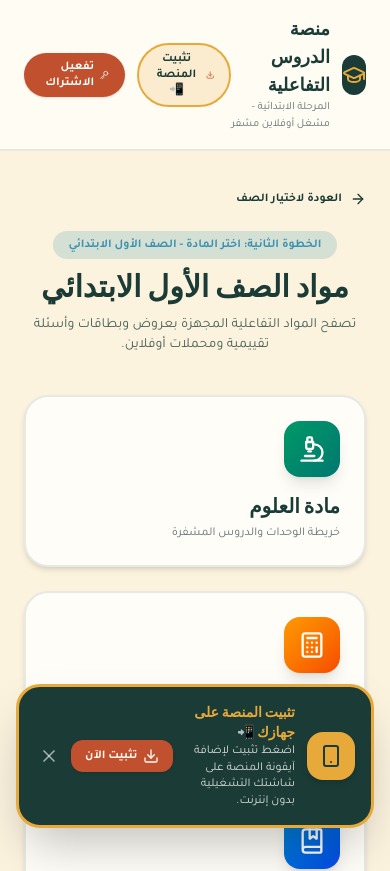
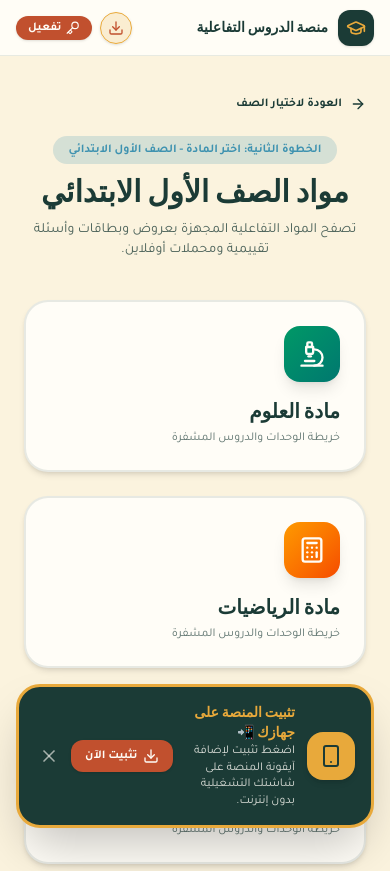
Before and after one commit to Mahmoud-Walid1/InterActive_lessons-test, a Next.js app: page /grades/grade_1/subjects in a window 390 px wide. Shown: the top 871 px of the page. Built offline with nearby package versions, Linux system fonts and the light colour scheme.

Commit message:
style: clean and streamline Header layout for mobile screens

```diff
--- a/src/components/ui/Header.tsx
+++ b/src/components/ui/Header.tsx
@@ -21,38 +21,42 @@ export function Header() {
   };
 
   return (
-    <header className="sticky top-0 z-30 flex items-center justify-between border-b-2 border-[#1B3B36]/10 bg-[#FFFDF7]/90 px-6 py-4 backdrop-blur-md">
-      <Link href="/grades" className="flex items-center gap-3">
-        <div className="flex h-10 w-10 items-center justify-center rounded-xl bg-[#1B3B36] text-[#E8A93B]">
-          <GraduationCap className="h-6 w-6" />
+    <header className="sticky top-0 z-30 flex h-14 w-full items-center justify-between border-b border-[#1B3B36]/10 bg-[#FFFDF7]/95 px-4 backdrop-blur-md">
+      <Link href="/grades" className="flex items-center gap-2.5 shrink-0">
+        <div className="flex h-9 w-9 items-center justify-center rounded-xl bg-[#1B3B36] text-[#E8A93B] shadow-sm">
+          <GraduationCap className="h-5 w-5" />
         </div>
         <div>
-          <h1 className="font-baloo text-lg font-extrabold text-[#1B3B36]">منصة الدروس التفاعلية</h1>
-          <p className="font-tajawal text-[11px] text-[#1B3B36]/70">المرحلة الابتدائية - مشغل أوفلاين مشفر</p>
+          <h1 className="font-baloo text-sm sm:text-base font-extrabold text-[#1B3B36] leading-none">
+            منصة الدروس التفاعلية
+          </h1>
+          <p className="hidden sm:block font-tajawal text-[10px] text-[#1B3B36]/70 mt-0.5">
+            المرحلة الابتدائية - مشغل أوفلاين مشفر
+          </p>
         </div>
       </Link>
 
-      <div className="flex items-center gap-3">
+      <div className="flex items-center gap-2">
         <button
           onClick={triggerPwaInstall}
-          className="flex items-center gap-1.5 rounded-full border-2 border-[#E8A93B] bg-[#E8A93B]/20 px-3.5 py-1.5 font-tajawal text-xs font-bold text-[#1B3B36] transition hover:bg-[#E8A93B]"
+          title="تثبيت المنصة"
+          className="flex h-8 w-8 items-center justify-center rounded-full border border-[#E8A93B] bg-[#E8A93B]/20 text-[#C1502E] transition hover:bg-[#E8A93B] shadow-sm"
         >
-          <Download className="h-4 w-4 text-[#C1502E]" />
-          <span>تثبيت المنصة 📲</span>
+          <Download className="h-4 w-4" />
         </button>
 
         {phone ? (
-          <div className="flex items-center gap-2 rounded-full border border-[#4F7942] bg-[#4F7942]/10 px-3.5 py-1.5 font-tajawal text-xs font-bold text-[#4F7942]">
-            <ShieldCheck className="h-4 w-4" />
-            <span>مُفعل: {phone}</span>
+          <div className="flex items-center gap-1 rounded-full border border-[#4F7942] bg-[#4F7942]/10 px-2.5 py-1 font-tajawal text-xs font-bold text-[#4F7942]">
+            <ShieldCheck className="h-3.5 w-3.5" />
+            <span className="truncate max-w-[90px] sm:max-w-none">{phone}</span>
           </div>
         ) : (
           <Link
             href="/"
-            className="flex items-center gap-1.5 rounded-full bg-[#C1502E] px-4 py-1.5 font-tajawal text-xs font-bold text-[#FFFDF7] shadow-sm hover:bg-[#C1502E]/90"
+            className="flex items-center gap-1 rounded-full bg-[#C1502E] px-3 py-1 font-tajawal text-xs font-bold text-[#FFFDF7] shadow-sm hover:bg-[#C1502E]/90"
           >
             <Key className="h-3.5 w-3.5" />
-            تفعيل الاشتراك
+            <span>تفعيل</span>
           </Link>
         )}
       </div>
```
